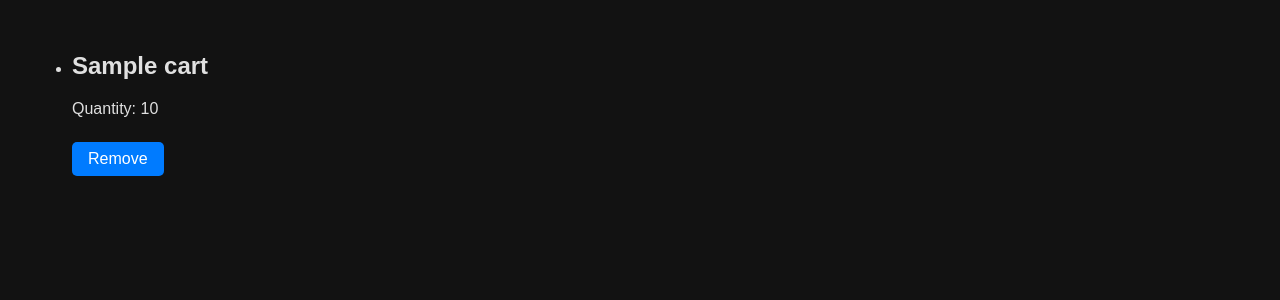
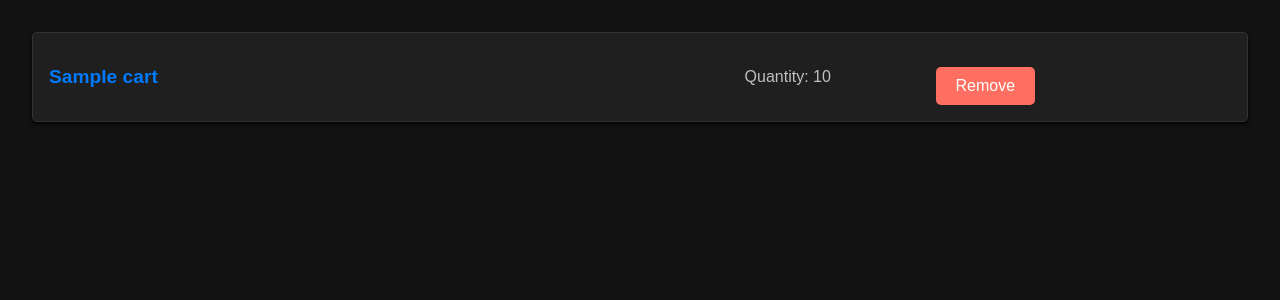
Before and after one commit to OmGoyal27/shopping-app-template, a Flask app: template templates/cart.html in a window 1280 px wide. Shown: the part 76-376 px from the top of the page. Run offline with Flask 3, Linux system fonts and the light colour scheme; the template is opened without the code that fills it: most values are stand-ins (such as "Sample title", 1, 10 or a date in 2020).

Commit message:
Add cart items styling and button interactions for better usability

```diff
--- a/static/styles/styles.css
+++ b/static/styles/styles.css
@@ -159,3 +159,115 @@ input[type="number"] {
     border: 1px solid #ccc; /* Light gray border */
     border-radius: 3px; /* Rounded corners */
 }
+
+.cart-items {
+    list-style: none;
+    padding: 0;
+    margin: 0;
+}
+
+.cart-items li {
+    display: flex;
+    align-items: center;
+    justify-content: space-between;
+    background-color: #1f1f1f;
+    border: 1px solid #333;
+    border-radius: 5px;
+    padding: 1rem;
+    margin-bottom: 1rem;
+    box-shadow: 0 2px 4px rgba(0, 0, 0, 0.8);
+    transition: transform 0.2s, box-shadow 0.2s;
+}
+
+.cart-items li:hover {
+    transform: translateY(-5px);
+    box-shadow: 0 4px 8px rgba(0, 0, 0, 0.9);
+}
+
+.cart-items h2 {
+    font-size: 1.2rem;
+    color: #007bff;
+    margin: 0;
+    flex: 2;
+}
+
+.cart-items p {
+    margin: 0;
+    color: #c0c0c0;
+    flex: 1;
+    text-align: center;
+}
+
+.cart-items form {
+    display: flex;
+    align-items: center;
+    gap: 0.5rem;
+    flex: 1;
+    justify-content: flex-start; /* Align buttons closer to the input */
+}
+
+.cart-items input[type="number"] {
+    width: 70px; /* Slightly wider for better usability */
+    padding: 6px;
+    font-size: 14px;
+    border: 1px solid #ccc;
+    border-radius: 3px;
+    background-color: #222;
+    color: #fff;
+    text-align: center;
+    margin-right: 10px; /* Space between input and buttons */
+}
+
+.cart-items button {
+    background-color: #ff6f61; /* Soft red background for remove button */
+    color: white;
+    border: none;
+    padding: 10px 20px; /* Larger padding for better visibility */
+    font-size: 16px; /* Larger font size */
+    border-radius: 5px;
+    cursor: pointer;
+    transition: background-color 0.3s ease, transform 0.2s ease;
+}
+
+.cart-items button:hover {
+    background-color: #ff4a3d; /* Slightly darker red on hover */
+    transform: scale(1.05); /* Slight zoom effect */
+}
+
+.cart-items button:active {
+    background-color: #e6392d; /* Even darker red on click */
+    transform: scale(0.95); /* Slight shrink effect */
+}
+
+.cart-items .update-btn {
+    background-color: #28a745; /* Green background for update button */
+    color: white;
+    border: none;
+    padding: 10px 20px; /* Larger padding for consistency */
+    font-size: 16px; /* Larger font size */
+    border-radius: 5px;
+    cursor: pointer;
+    transition: background-color 0.3s ease, transform 0.2s ease;
+}
+
+.cart-items .update-btn:hover {
+    background-color: #218838; /* Darker green on hover */
+    transform: scale(1.05); /* Slight zoom effect */
+}
+
+.cart-items .update-btn:active {
+    background-color: #1e7e34; /* Even darker green on click */
+    transform: scale(0.95); /* Slight shrink effect */
+}
+
+.cart-items .update-btn {
+    background-color: #007bff; /* Blue background for update button */
+}
+
+.cart-items .update-btn:hover {
+    background-color: #0056b3; /* Darker blue on hover */
+}
+
+.cart-items .update-btn:active {
+    background-color: #004085; /* Even darker blue on click */
+}
```
